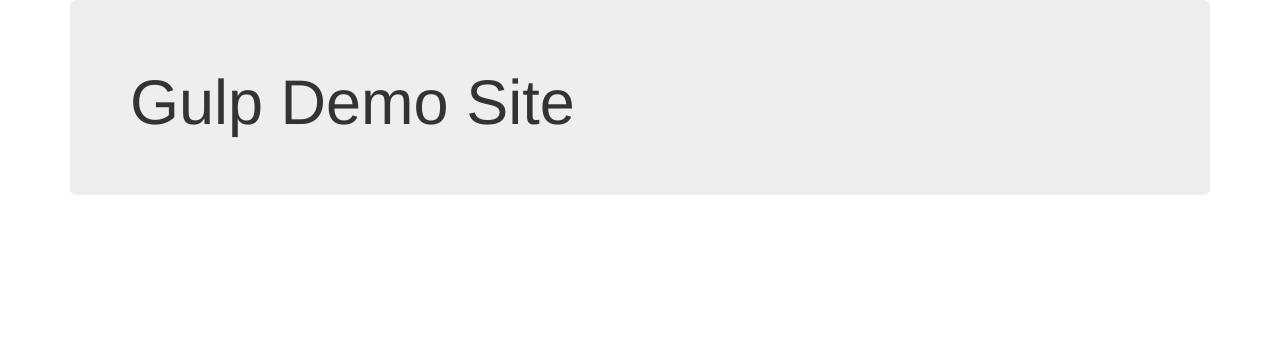
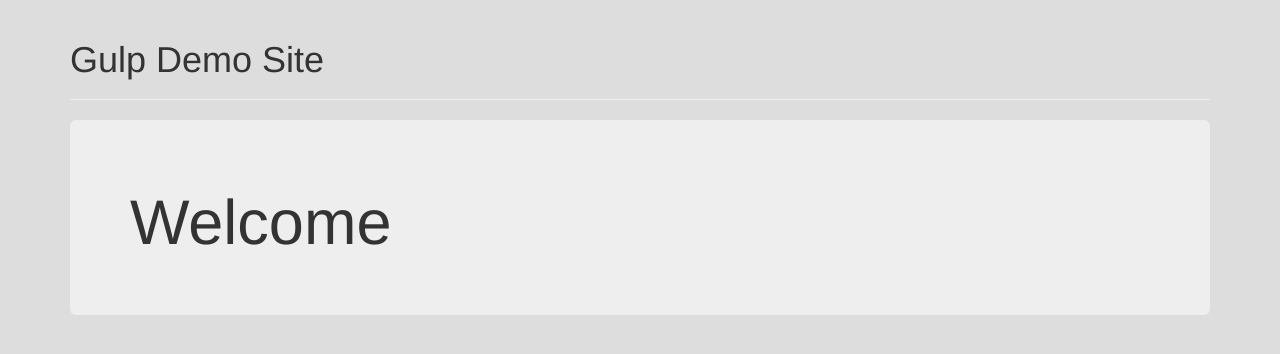
Before and after one commit to larryjrich/gulpdemo, a website: page gulpdemo/index.html in a window 1280 px wide. Drawn offline with nearby package versions, Linux system fonts and the light colour scheme.

Commit message:
Added stylesheet and more content to index.html

```diff
--- /dev/null
+++ b/gulpdemo/css/styles.css
@@ -0,0 +1,3 @@
+body {
+   background-color: #DDDDDD;
+}
--- a/gulpdemo/index.html
+++ b/gulpdemo/index.html
@@ -5,11 +5,15 @@
          <script src="https://ajax.googleapis.com/ajax/libs/jquery/1.12.4/jquery.min.js"></script>
          <script type="text/javascript" src="js/bootstrap.min.js"></script>
          <link rel="stylesheet" href="css/bootstrap.css"/>
+         <link rel="stylesheet" href="css/styles.css"/>
      </head>
      <body>
         <div class="container">
+           <div class="page-header">
+               <h1>Gulp Demo Site</h2>
+           </div>
            <div class="jumbotron">
-               <h1>Gulp Demo Site</h1>
+               <h1>Welcome</h1>
            </div>
         </div>
      </body>
```
